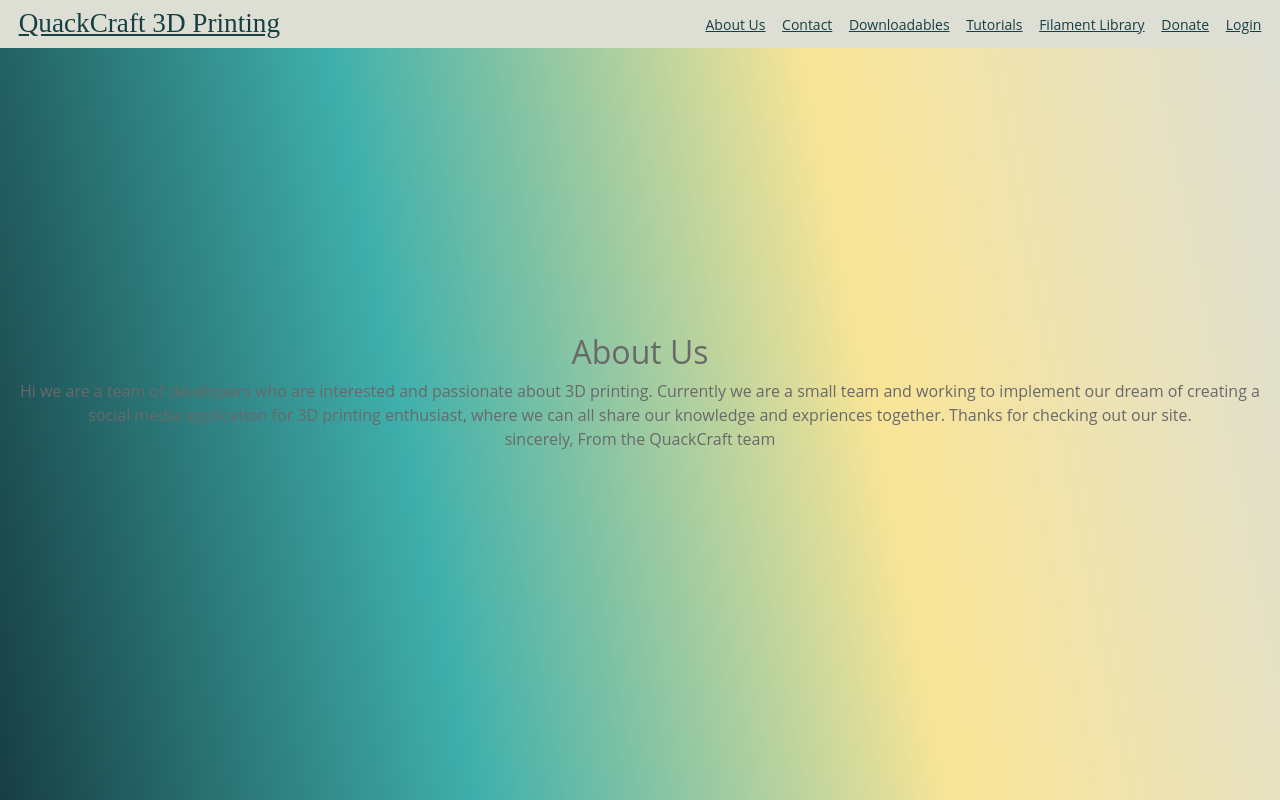
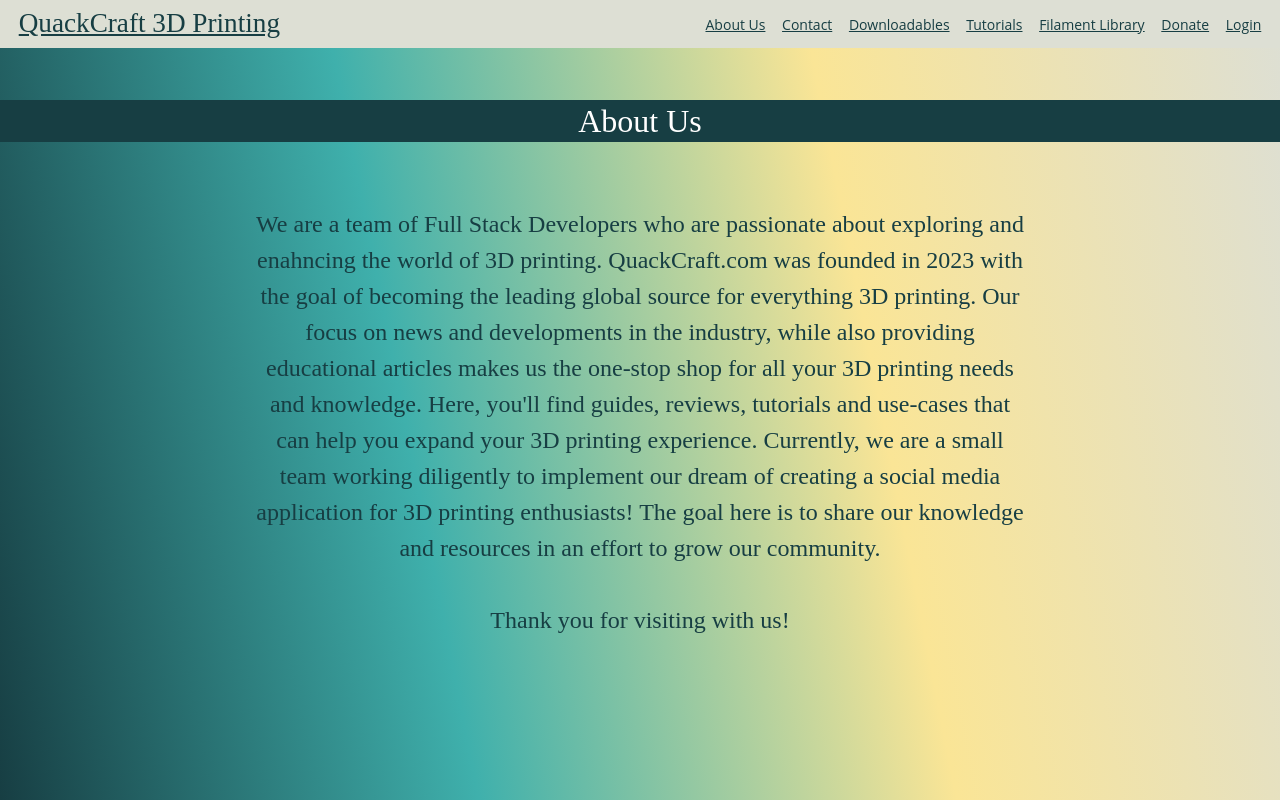
Before and after one commit to Brandonk1023/QUACKCRAFT-3D-PRINTING, a React (Create React App) app in the folder client/: page /about in a window 1280 px wide. Built offline with nearby package versions, Linux system fonts and the light colour scheme; the HTML template or start-up script is replaced by a standard one.

Commit message:
added styling and text to aboutUs

```diff
--- /dev/null
+++ b/client/src/components/AboutUs/AboutUs.css
@@ -0,0 +1,18 @@
+.about-text {
+    font-size: 2rem;
+    font-family:cursive;
+    border: 2px solid var(--dark-green);
+    background-color: var(--dark-green);
+    color: var(--white);
+    margin-bottom: 5%;
+}
+
+.about-info {
+    margin-bottom: 2%;
+    padding-left: 20%;
+    padding-right: 20%;
+    font-size: 1.5rem;
+    color: var(--dark-green);
+    /* border: 2px solid; */
+    font-family: cursive;
+}
--- a/client/src/components/AboutUs/AboutUs.js
+++ b/client/src/components/AboutUs/AboutUs.js
@@ -1,14 +1,16 @@
 import React from "react";
+import './AboutUs.css';
 
 const AboutUs = () => {
     return (
         <section>
-            <div>
-                <h2>About Us</h2>
-                <p> Hi we are a team of developers who are interested and passionate about 3D printing.  Currently we are a small team and  working to implement our dream of creating a social media application for 3D printing enthusiast, where we can all share our  knowledge and expriences together. Thanks for checking out our site.
+            <div className="about-us">
+                <h2 className="about-text">About Us</h2>
+                <p className="about-info"> We are a team of Full Stack Developers who are passionate about exploring and enahncing the world of 3D printing. QuackCraft.com was founded in 2023 with the goal of becoming the leading global source for everything 3D printing. Our focus on news and developments in the industry, while also providing educational articles makes us the one-stop shop for all your 3D printing needs and knowledge. Here, you'll find guides, reviews, tutorials and use-cases that can help you expand your 3D printing experience. Currently, we are a small team working diligently to implement our dream of creating a social media application for 3D printing enthusiasts! The goal here is to share our knowledge and resources in an effort to grow our community.<br/>
                 <br/>
-                sincerely,
-                From the QuackCraft team
+                Thank you for visiting with us!
+                <br/>
+                <br/>
                 </p>
             </div>
         </section>
```
